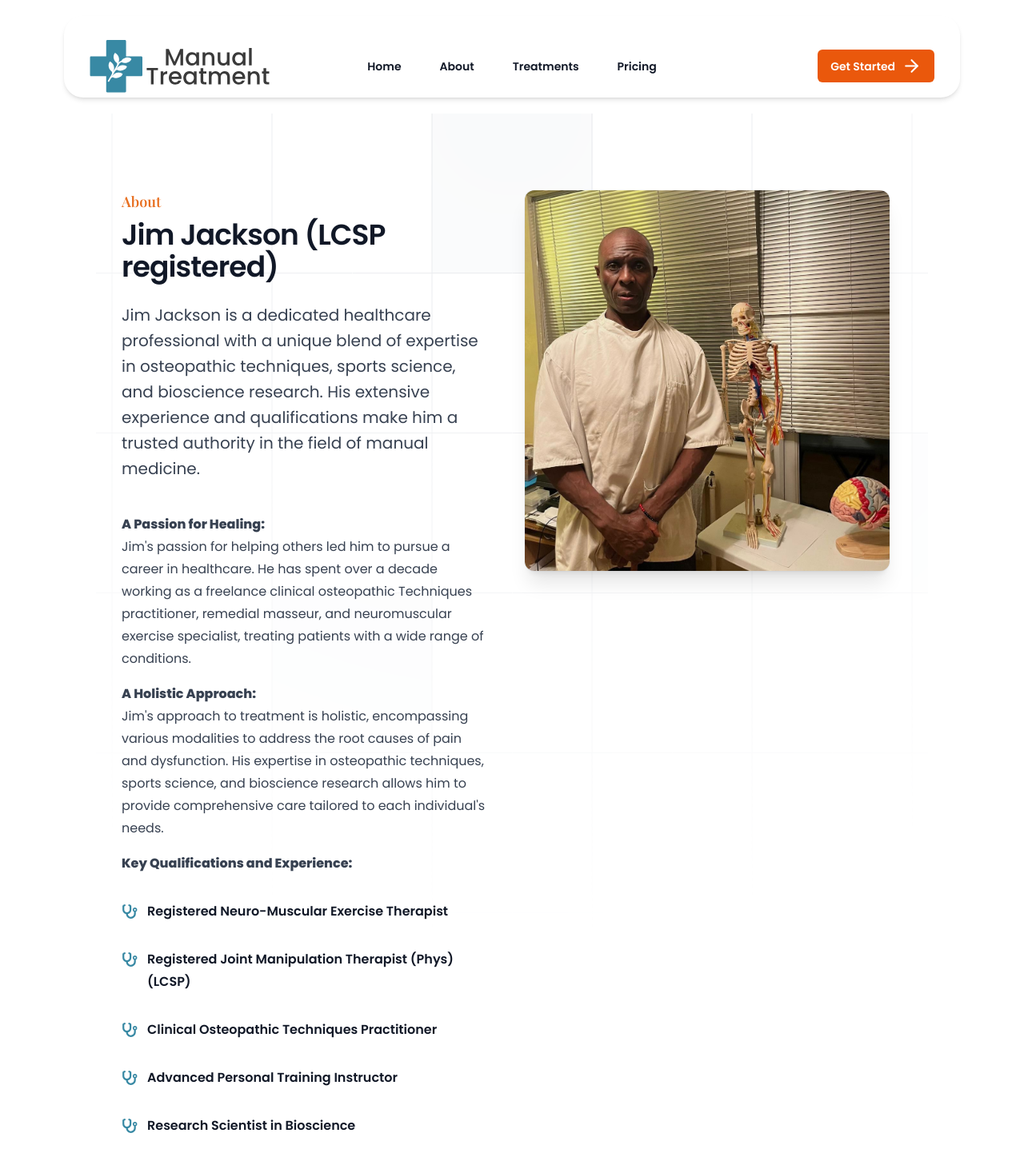
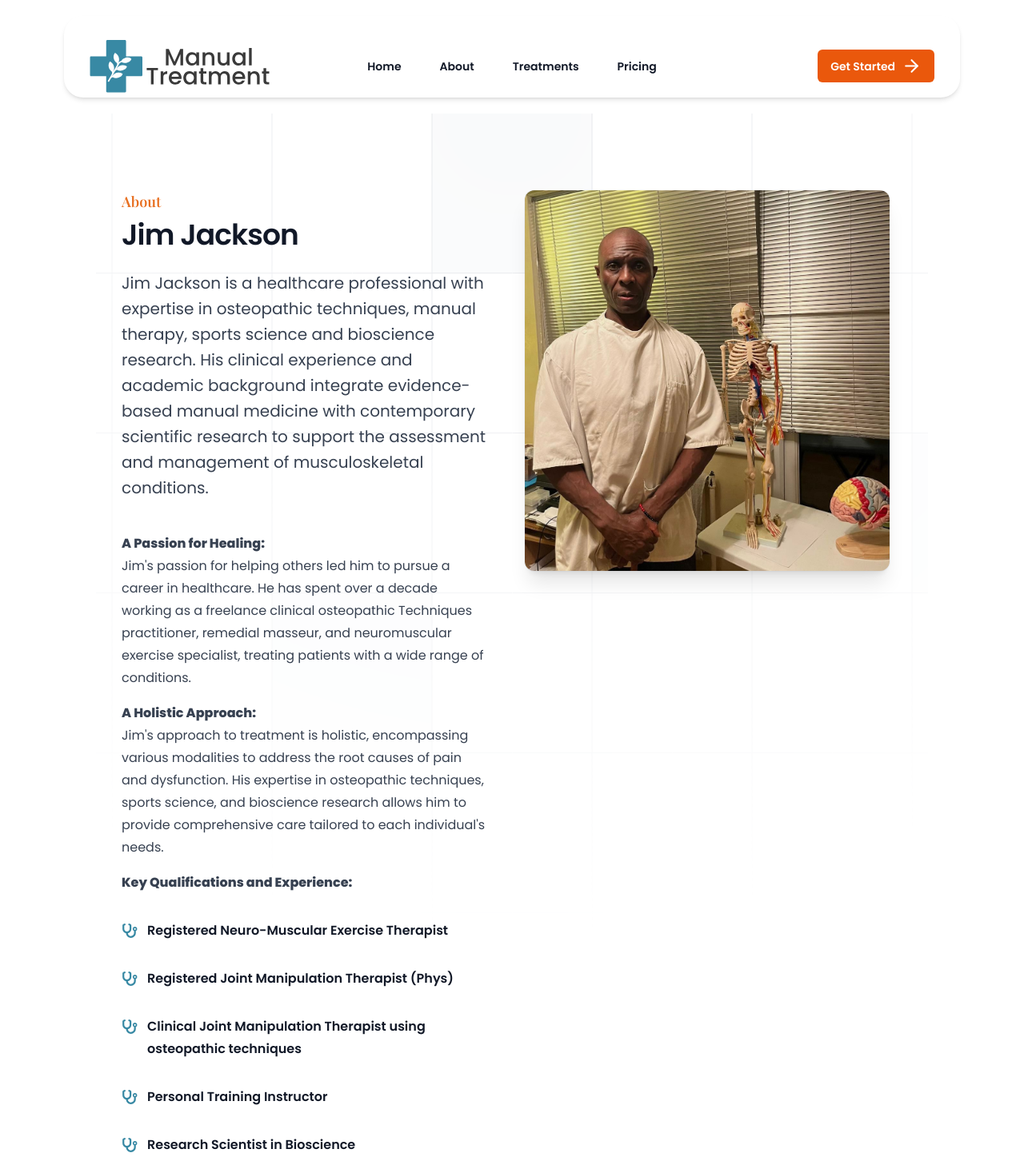
Before and after one commit to Dev-muse/manual-treatment, a Next.js app: page /about in a window 1280 px wide. Shown: the top 1457 px of the page at 80% size. Built offline with nearby package versions, Linux system fonts and the light colour scheme.

Commit message:
refactor: update wording and formatting in BookButton and Content components

```diff
--- a/app/_components/BookButton.jsx
+++ b/app/_components/BookButton.jsx
@@ -15,7 +15,7 @@ const BookButton = ({ dark }) => {
         href="/book"
         className="rounded-md inline-flex items-center gap-2 bg-secondary px-3.5 py-2.5 text-base font-semibold leading-7 text-white shadow-sm focus-visible:outline focus-visible:outline-2 focus-visible:outline-offset-2 focus-visible:outline-indigo-600"
       >
-        Schedule Your FREE Consultation <FiArrowUpRight size={25} />
+        Schedule Your Consultation <FiArrowUpRight size={25} />
       </Link>
 
       <div className="flex items-center">
--- a/app/_components/Content.jsx
+++ b/app/_components/Content.jsx
@@ -2,78 +2,78 @@ import {
   CloudArrowUpIcon,
   LockClosedIcon,
   ServerIcon,
-} from '@heroicons/react/20/solid';
-import Jim from '@/public/jim-Jackson-profile.jpg';
-import { FaStethoscope } from 'react-icons/fa6';
-import { MdOutlineHealthAndSafety } from 'react-icons/md';
+} from "@heroicons/react/20/solid";
+import Jim from "@/public/jim-Jackson-profile.jpg";
+import { FaStethoscope } from "react-icons/fa6";
+import { MdOutlineHealthAndSafety } from "react-icons/md";
 
-import Image from 'next/image';
+import Image from "next/image";
 
 const Expertise = [
   {
-    name: 'Pain Management:',
+    name: "Pain Management:",
     description:
-      'Treating chronic and acute pain conditions, including back pain, neck pain, sports injuries, and arthritis.',
+      "Treating chronic and acute pain conditions, including back pain, neck pain, sports injuries, and arthritis.",
     icon: MdOutlineHealthAndSafety,
   },
   {
-    name: 'Postural Correction:',
-    description: 'Addressing postural imbalances and their associated pain.',
+    name: "Postural Correction:",
+    description: "Addressing postural imbalances and their associated pain.",
     icon: MdOutlineHealthAndSafety,
   },
   {
-    name: 'Metabolic Conditions:',
+    name: "Metabolic Conditions:",
     description:
-      'Managing chronic inflammatory and autoimmune conditions using holistic techniques.',
+      "Managing chronic inflammatory and autoimmune conditions using holistic techniques.",
     icon: MdOutlineHealthAndSafety,
   },
   {
-    name: 'Allergies:',
+    name: "Allergies:",
     description:
-      'Utilizing osteopathic techniques, light therapy, and other modalities to address allergies.',
+      " Utilizing osteopathic techniques, light therapy, and other modalities to address allergies.",
     icon: MdOutlineHealthAndSafety,
   },
   {
-    name: 'Performance Enhancement:',
+    name: "Performance Enhancement:",
     description:
-      'Supporting athletes and individuals seeking to optimize their physical performance.',
+      "Supporting athletes and individuals seeking to optimise their physical performance.",
     icon: MdOutlineHealthAndSafety,
   },
 ];
 const Qualifications = [
   {
-    name: 'Registered Neuro-Muscular Exercise Therapist',
+    name: "Registered Neuro-Muscular Exercise Therapist",
 
     icon: FaStethoscope,
   },
   {
-    name: 'Registered Joint Manipulation Therapist (Phys) (LCSP)',
+    name: "Registered Joint Manipulation Therapist (Phys)",
 
     icon: FaStethoscope,
   },
   {
-    name: 'Clinical Osteopathic Techniques Practitioner',
+    name: "Clinical Joint Manipulation Therapist using osteopathic techniques",
 
     icon: FaStethoscope,
   },
 
   {
-    name: 'Advanced Personal Training Instructor',
+    name: "Personal Training Instructor",
 
     icon: FaStethoscope,
   },
   {
-    name: 'Research Scientist in Bioscience',
+    name: "Research Scientist in Bioscience",
 
     icon: FaStethoscope,
   },
   {
-    name: 'Remedial Masseur',
+    name: "Remedial Masseur",
 
     icon: FaStethoscope,
   },
   {
-    name: 'Sports Scientist',
+    name: "Sports Scientist",
 
     icon: FaStethoscope,
   },
@@ -121,14 +121,15 @@ export default function Content() {
                 About
               </p>
               <h1 className="mt-2 text-3xl font-semibold tracking-tight text-gray-900 sm:text-4xl">
-                Jim Jackson (LCSP registered)
+                Jim Jackson
               </h1>
               <p className="mt-6 text-xl leading-8 text-gray-700">
-                Jim Jackson is a dedicated healthcare professional with a unique
-                blend of expertise in osteopathic techniques, sports science,
-                and bioscience research. His extensive experience and
-                qualifications make him a trusted authority in the field of
-                manual medicine.
+                Jim Jackson is a healthcare professional with expertise in
+                osteopathic techniques, manual therapy, sports science and
+                bioscience research. His clinical experience and academic
+                background integrate evidence-based manual medicine with
+                contemporary scientific research to support the assessment and
+                management of musculoskeletal conditions.
               </p>
             </div>
           </div>
@@ -145,19 +146,19 @@ export default function Content() {
             <div className="max-w-xl text-base leading-7 text-gray-700 lg:max-w-lg">
               <h3 className="font-bold">A Passion for Healing:</h3>
               <p>
-                Jim's passion for helping others led him to pursue a career in
-                healthcare. He has spent over a decade working as a freelance
+                Jim&apos;s passion for helping others led him to pursue a career
+                in healthcare. He has spent over a decade working as a freelance
                 clinical osteopathic Techniques practitioner, remedial masseur,
                 and neuromuscular exercise specialist, treating patients with a
                 wide range of conditions.
               </p>
               <h3 className="font-bold mt-4">A Holistic Approach:</h3>
               <p>
-                Jim's approach to treatment is holistic, encompassing various
-                modalities to address the root causes of pain and dysfunction.
-                His expertise in osteopathic techniques, sports science, and
-                bioscience research allows him to provide comprehensive care
-                tailored to each individual's needs.
+                Jim&apos;s approach to treatment is holistic, encompassing
+                various modalities to address the root causes of pain and
+                dysfunction. His expertise in osteopathic techniques, sports
+                science, and bioscience research allows him to provide
+                comprehensive care tailored to each individual&apos;s needs.
               </p>
 
               <h3 className="font-bold mt-4">
@@ -174,7 +175,7 @@ export default function Content() {
                       <span>
                         <strong className="font-semibold text-gray-900">
                           {qualification.name}
-                        </strong>{' '}
+                        </strong>{" "}
                       </span>
                     </li>
                   );
@@ -202,7 +203,7 @@ export default function Content() {
                       <span>
                         <strong className="font-semibold text-gray-900">
                           {point.name}
-                        </strong>{' '}
+                        </strong>{" "}
                         {point.description}
                       </span>
                     </li>
```
